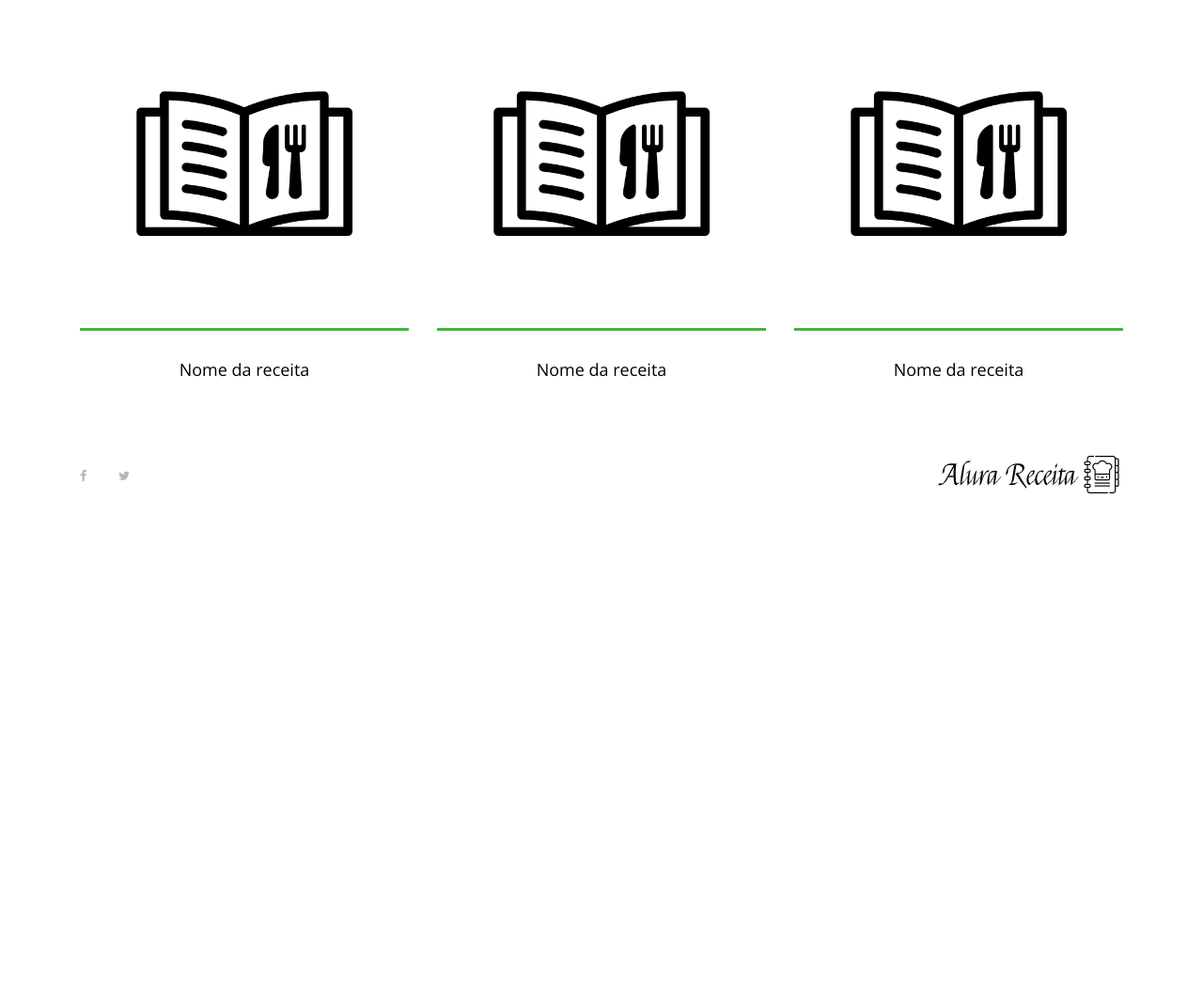
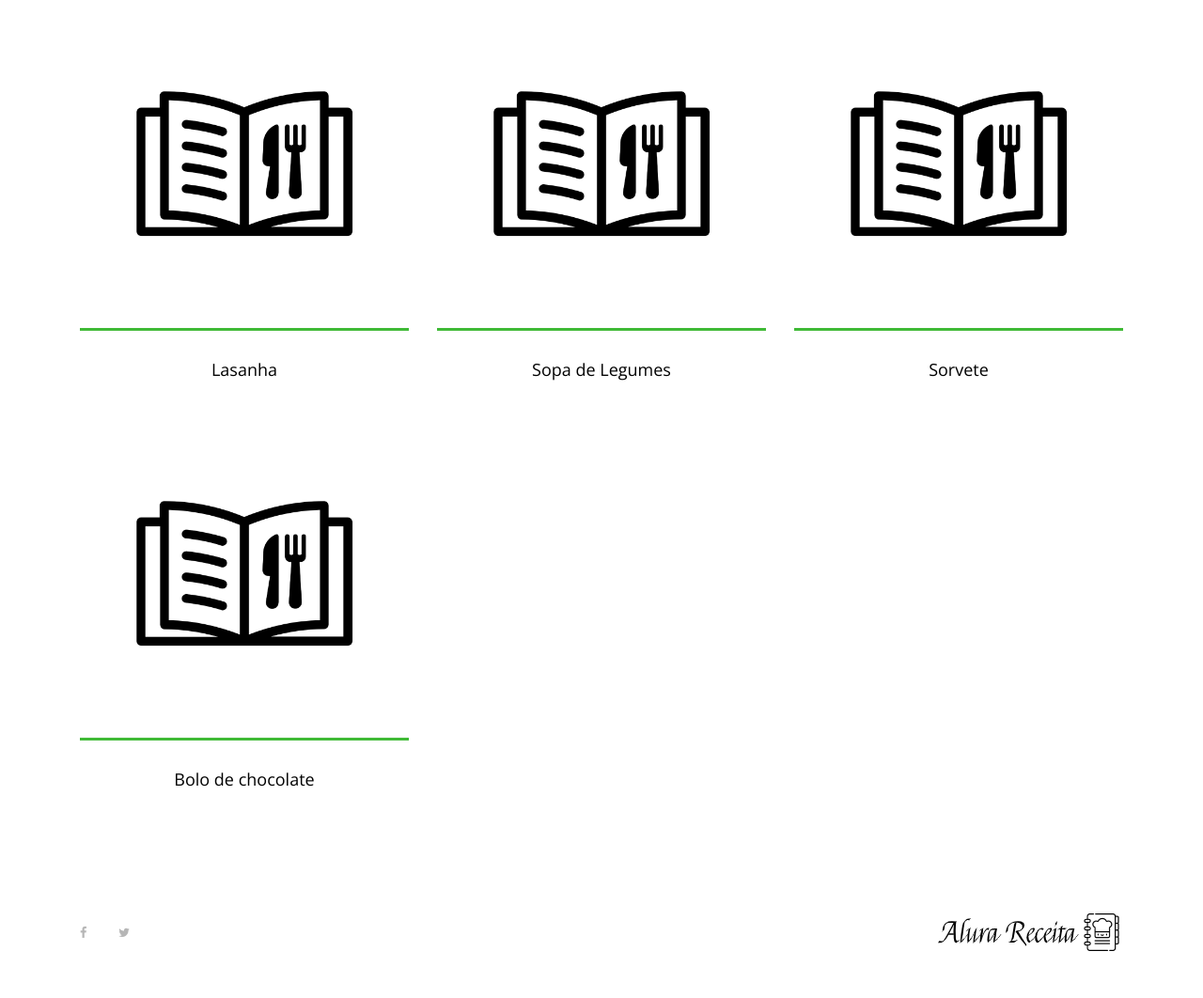
Before and after one commit to hashtegui/python-django, a Django app: page / in a window 1280 px wide. Shown: the part 196-1258 px from the top of the page at 94% size. Before the commit the page ends 721 px from the top, so only its background shows below. Run offline with Django 3.2, Linux system fonts and the light colour scheme; some libraries are stand-ins or nearby versions.

Commit message:
receitas dinamicas

```diff
--- a/receitas/templates/index.html
+++ b/receitas/templates/index.html
@@ -30,42 +30,22 @@
     <section class="best-receipe-area">
         <div class="container">
             <div class="row">
+                {% for chave, nome_da_receita in nome_das_receitas.items %}
                 <!-- Single Best Receipe Area -->
                 <div class="col-12 col-sm-6 col-lg-4">
                     <div class="single-best-receipe-area mb-30">
                         <img src="{% static 'img/bg-img/foto_receita.png' %}" alt="">
                         <div class="receipe-content">
                             <a href="receita.html">
-                                <h5>Nome da receita</h5>
+                                <h5>{{ nome_da_receita }}</h5>
                             </a>
                         </div>
                     </div>
                 </div>
-
-                <!-- Single Best Receipe Area -->
-                <div class="col-12 col-sm-6 col-lg-4">
-                    <div class="single-best-receipe-area mb-30">
-                        <img src="{% static 'img/bg-img/foto_receita.png' %}" alt="">
-                        <div class="receipe-content">
-                            <a href="receita.html">
-                                <h5>Nome da receita</h5>
-                            </a>
-                        </div>
-                    </div>
-                </div>
-
-                <!-- Single Best Receipe Area -->
-                <div class="col-12 col-sm-6 col-lg-4">
-                    <div class="single-best-receipe-area mb-30">
-                        <img src="{% static 'img/bg-img/foto_receita.png' %}" alt="">
-                        <div class="receipe-content">
-                            <a href="receita.html">
-                                <h5>Nome da receita</h5>
-                            </a>
-                        </div>
-                    </div>
-                </div>
-
+                {% endfor %}
+            </div>
+        </div>
+    </section>
                 <!-- Single Best Receipe Area -->
 
     <!-- ##### Best Receipe Area End ##### -->
--- a/receitas/templates/receita.html
+++ b/receitas/templates/receita.html
@@ -94,6 +94,9 @@
                         </div>
                     </div>
                 </div>
+            </div>
+         </div>
+     </div>
                 <!-- Ingredientes -->
 
     {% include 'partials/footer.html' %}
--- a/receitas/views.py
+++ b/receitas/views.py
@@ -3,7 +3,17 @@ from django.http import HttpResponse
 
 # Create your views here.
 def index(request):
-    return render(request,'index.html')
+    receitas = {
+        1: 'Lasanha',
+        2: 'Sopa de Legumes',
+        3: 'Sorvete',
+        4: 'Bolo de chocolate'
+    }
+
+    dados = {
+        'nome_das_receitas': receitas
+    }
+    return render(request,'index.html',dados)
 
 def receita(request):
     return render(request, 'receita.html')
```
